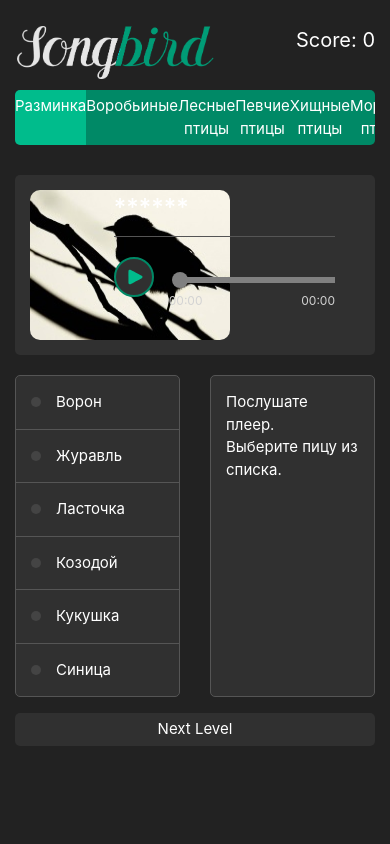
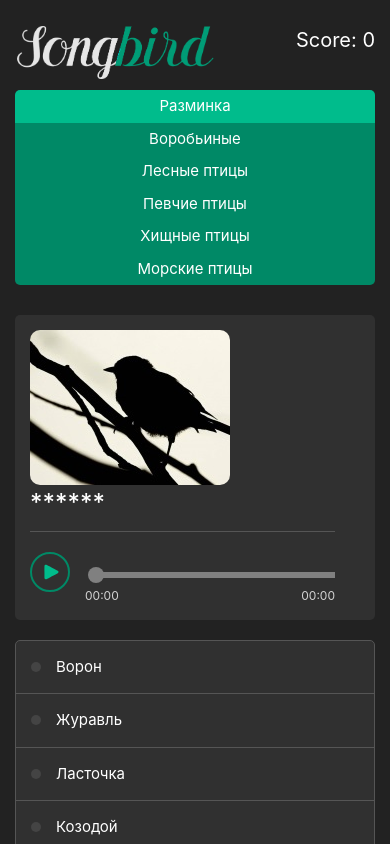
Before and after one commit to kasatka660/songbird, a React (Create React App) app: page / in a window 390 px wide. Shown: the top 844 px of the page. Built offline with nearby package versions, Linux system fonts and the light colour scheme.

Commit message:
feat: add responsiveness

```diff
--- a/package.json
+++ b/package.json
@@ -9,11 +9,9 @@
     "@types/jest": "^24.0.0",
     "@types/node": "^12.0.0",
     "@types/react": "^16.9.0",
-    "@types/react-audio-player": "^0.11.0",
     "@types/react-dom": "^16.9.0",
     "bootstrap": "^4.5.2",
     "react": "^16.13.1",
-    "react-audio-player": "^0.13.0",
     "react-dom": "^16.13.1",
     "react-scripts": "3.4.1",
     "typescript": "~3.7.2"
--- a/src/components/Header/Categories/Categories.module.css
+++ b/src/components/Header/Categories/Categories.module.css
@@ -5,6 +5,13 @@
     padding: 0;
     border-radius: 5px;
     overflow: hidden;
+}
+
+@media (max-width: 768px) {
+    .CategoriesList {
+        display: flex;
+        flex-direction: column;
+    }
 }
 
 .CategoryItem {
--- a/src/components/PageContent/BirdInfo/BirdInfo.module.css
+++ b/src/components/PageContent/BirdInfo/BirdInfo.module.css
@@ -12,3 +12,18 @@
     border-right: none;
     border-left: none;
 }
+
+.BirdInfoSection {
+    border-radius: 5px;
+    border: 1px solid var(--main-dark-color);
+    background: var(--main-primary-color);
+    padding: 15px;
+
+}
+
+@media (min-width: 768px) {
+    .BirdInfoSection {
+        height: 322px;
+    }
+
+}
--- a/src/components/PageContent/BirdInfo/BirdInfo.tsx
+++ b/src/components/PageContent/BirdInfo/BirdInfo.tsx
@@ -2,10 +2,10 @@ import React from "react";
 import styles from "./BirdInfo.module.css"
 
 const BirdInfo: React.FC<{nextButtonActive: boolean, currentQuestion: any}> = ({nextButtonActive, currentQuestion}) => {
-  return <div className='container page-section'>
+  return <div className={'container ' + styles.BirdInfoSection}>
             { !nextButtonActive &&
             <div className='row'>
-              <div className='col col-12'>
+              <div className='col-12'>
                 <span>Послушате плеер.</span><br/>
                 <span>Выберите пицу из списка.</span>
               </div>
@@ -13,14 +13,14 @@ const BirdInfo: React.FC<{nextButtonActive: boolean, currentQuestion: any}> = ({
             }
            { nextButtonActive &&
             <div className='row'>
-                <div className='col col-5'>
+                <div className='col-12 col-md-5'>
                   <img className='bird-image' src={currentQuestion.image} alt='bird image'/>
                 </div>
-                <div className='col col-7'>
+                <div className='col-12 col-md-7'>
                   <h4>{currentQuestion.name}</h4>
                   <span className={styles.BirdLatinName}>{currentQuestion.species}</span>
                 </div>
-                <div className='col col-12'>
+                <div className='col-12'>
                   <p className={styles.BirdText}>{currentQuestion.description} </p>
                 </div>
             </div>
@@ -29,5 +29,4 @@ const BirdInfo: React.FC<{nextButtonActive: boolean, currentQuestion: any}> = ({
         </div>;
 }
 
-
 export default BirdInfo;
--- a/src/components/PageContent/CurrentQuestion/CurrentQuestion.tsx
+++ b/src/components/PageContent/CurrentQuestion/CurrentQuestion.tsx
@@ -3,18 +3,18 @@ import Bird from './../../../assets/images/bird.jpg'
 import styles from './CurrentQuestion.module.css';
 import AudioPlayer from "../../common/AudioPlayer/AudioPlayer";
 
-const CurrentQuestion: React.FC<{currentQuestion: any}> = ({currentQuestion}) => {
+const CurrentQuestion: React.FC<{currentQuestion: any, stopAudio: boolean}> = ({currentQuestion, stopAudio}) => {
 
     return <div className={`container ${styles.CurrentQuestionContainer}`}>
         <div className='row'>
-            <div className='col col-3'>
+            <div className='col-12 col-md-3 '>
                 <img className='bird-image' src={Bird} alt='birdImage'/>
             </div>
-            <div className='col col-9'>
+            <div className='col-12 col-md-9'>
                 <div className={styles.HiddenName}>
                     <span className='text-color'>******</span>
                 </div>
-                <AudioPlayer audioSrc={currentQuestion.audio}/>
+                <AudioPlayer audioSrc={currentQuestion.audio} stopAudio={stopAudio}/>
             </div>
         </div>
     </div>;
--- /dev/null
+++ b/src/components/PageContent/PageContent.module.css
@@ -0,0 +1,3 @@
+@media (min-width: 992px) {
+
+}
--- a/src/components/PageContent/PageContent.tsx
+++ b/src/components/PageContent/PageContent.tsx
@@ -17,8 +17,10 @@ const PageContent: React.FC = () => {
   const [nextButtonActive, setNextButtonToActive] = useState<boolean>(false);
   const [currentQuestion, setCurrentQuestion] = useState(getRandomQuestion());
   const [gameFinished, setGameToFinish] = useState<boolean>(false);
+  const [stopAudio, setAudioState] = useState<boolean>(false)
 
   const updateScore: (attemptCount: number) => void = (attemptCount) => {
+    setAudioState(true);
     setNextButtonToActive(true);
     setScore(gameScore+(5-attemptCount));
   }
@@ -48,12 +50,12 @@ const PageContent: React.FC = () => {
  }
 return <>
             <Header currentCategory={currentCategory} gameScore={gameScore}/>
-            <CurrentQuestion currentQuestion={currentQuestion} />
+            <CurrentQuestion currentQuestion={currentQuestion} stopAudio={stopAudio} />
             <div className='row'>
-              <div className='col col-6'>
+              <div className='col-12 col-md-6'>
                 <AnswerOptions currentCategory={currentCategory} currentQuestion={currentQuestion} updateScore={updateScore} />
               </div>
-              <div className='col col-6'>
+              <div className='col-12 col-md-6'>
                 <BirdInfo nextButtonActive={nextButtonActive} currentQuestion={currentQuestion} />
               </div>
             </div>
--- a/src/components/common/AudioPlayer/AudioPlayer.tsx
+++ b/src/components/common/AudioPlayer/AudioPlayer.tsx
@@ -1,8 +1,8 @@
-import React, {useState} from "react";
+import React, {useEffect, useState} from "react";
 import styles from './AudioPlayer.module.css'
 import convertToMMSS from "../../../utils/timeConverter";
 
-const AudioPlayer: React.FC<{ audioSrc: string }> = ({audioSrc}) => {
+const AudioPlayer: React.FC<{ audioSrc: string, stopAudio: boolean }> = ({audioSrc, stopAudio}) => {
   const [audio] = useState(new Audio(audioSrc));
   const [audioPlaying, setAudioState] = useState<boolean>(false);
   const [audioDuration, setAudioDuration] = useState<number>(0);
@@ -16,6 +16,13 @@ const AudioPlayer: React.FC<{ audioSrc: string }> = ({audioSrc}) => {
       setAudioState(true);
     }
   }
+  useEffect(()=> {
+    if (stopAudio) {
+      audio.currentTime = 0
+      audio.pause();
+      setAudioState(false);
+    }
+  }, [stopAudio])
 
   if (audio) {
     audio.onloadedmetadata = () => {
--- a/src/index.css
+++ b/src/index.css
@@ -24,17 +24,16 @@ h2 {
   font-weight: 300;
 }
 
-.page-section {
-  border-radius: 5px;
-  border: 1px solid var(--main-dark-color);
-  background: var(--main-primary-color);
-  padding: 15px;
-  height: 322px;
+@media (max-width: 768px) {
+  h2 {
+    font-size: 32px;
+    font-weight: 300;
+  }
 }
 
 
 .bird-image {
   border-radius: 10px;
   width: 200px;
-  max-height: 150px;
+  max-width: 100%;
 }
```
Also changed, not shown: 2 other files (tests, documents, lock files or other folders). Lines whose indentation alone changed are shown as unchanged.
